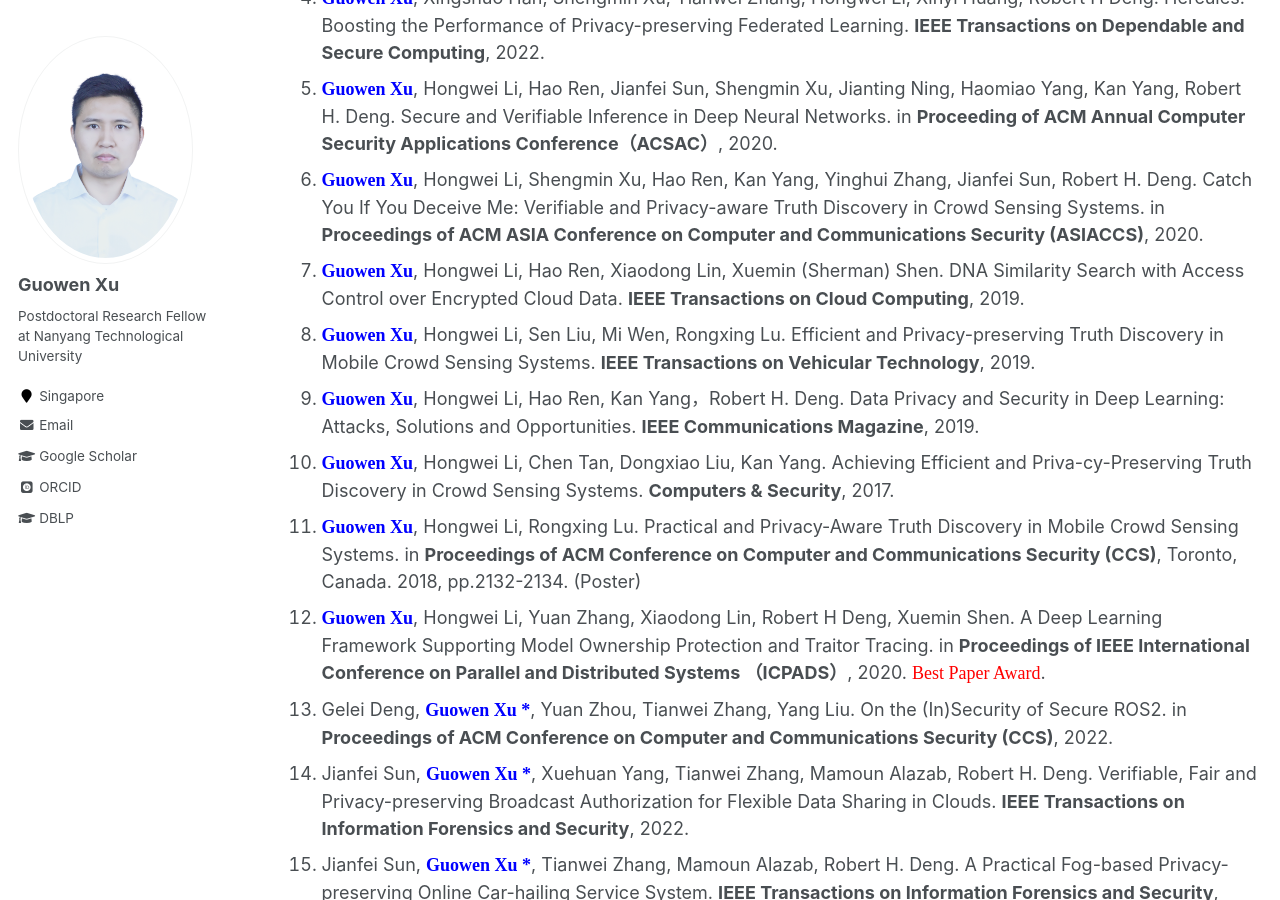
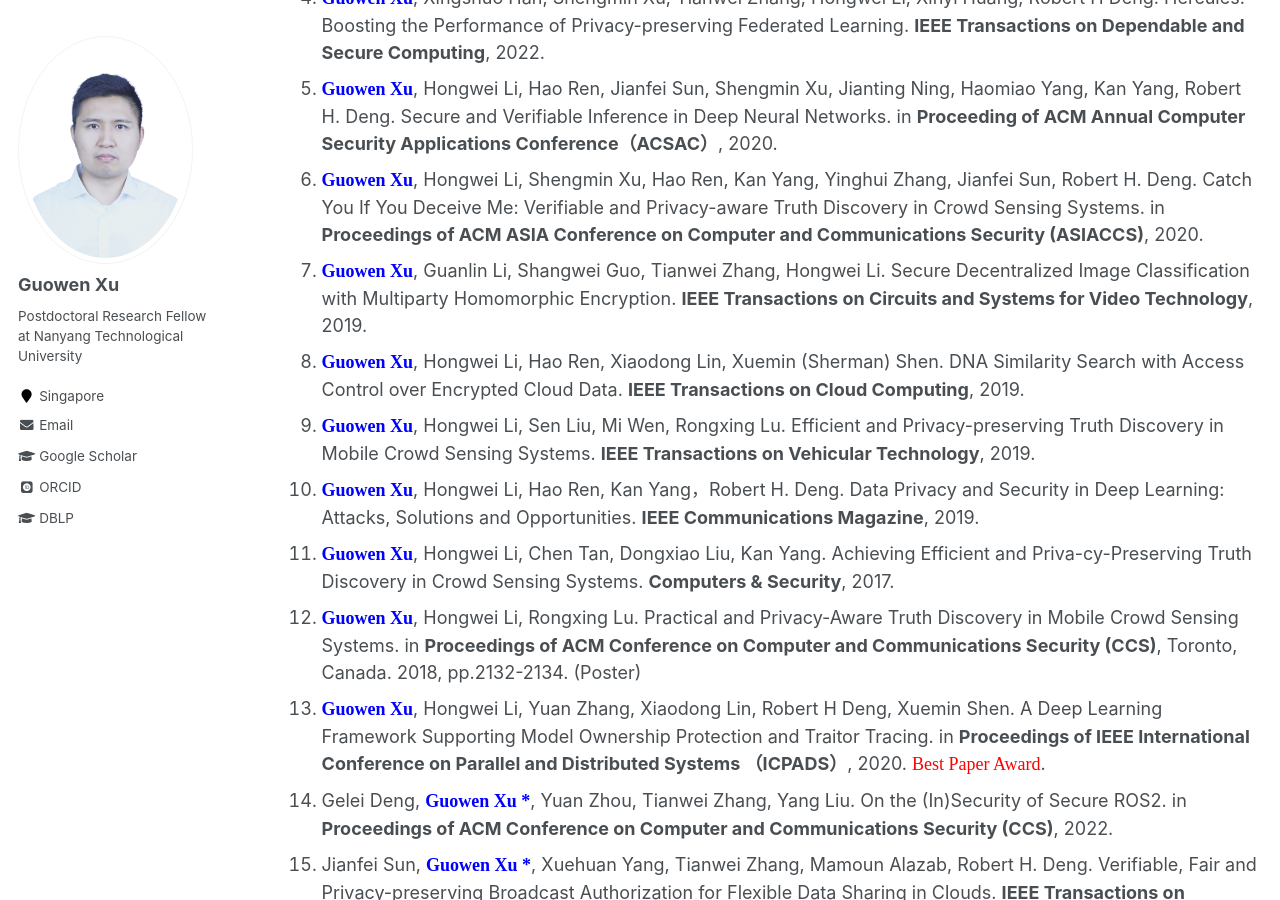
Before and after one commit to Guowen-xu/guowen-xu.github.io, a Jekyll site: the page built from _pages/publications.md, in a window 1280 px wide and 900 px high, scrolled down 579 px. Built offline with Jekyll 4.4.1, drawn with Linux system fonts in a browser that asks for light colours; some web fonts are replaced.

Commit message:
Update publications.md

```diff
--- a/_pages/publications.md
+++ b/_pages/publications.md
@@ -20,36 +20,37 @@ You can find my articles on my [Google Scholar](https://scholar.google.com.hk/ci
 4. **<font face="Times New Roman" color=blue size=4> Guowen Xu</font>**, Xingshuo Han, Shengmin Xu, Tianwei Zhang, Hongwei Li, Xinyi Huang, Robert H Deng. Hercules: Boosting the Performance of Privacy-preserving Federated Learning. **IEEE Transactions on Dependable and Secure Computing**, 2022.
 5. **<font face="Times New Roman" color=blue size=4> Guowen Xu</font>**, Hongwei Li, Hao Ren, Jianfei Sun, Shengmin Xu, Jianting Ning, Haomiao Yang, Kan Yang, Robert H. Deng. Secure and Verifiable Inference in Deep Neural Networks. in **Proceeding of ACM Annual Computer Security Applications Conference（ACSAC）**, 2020.
 6. **<font face="Times New Roman" color=blue size=4> Guowen Xu</font>**, Hongwei Li, Shengmin Xu, Hao Ren, Kan Yang, Yinghui Zhang, Jianfei Sun, Robert H. Deng. Catch You If You Deceive Me: Verifiable and Privacy-aware Truth Discovery in Crowd Sensing Systems. in **Proceedings of ACM ASIA Conference on Computer and Communications Security (ASIACCS)**, 2020.
-7. **<font face="Times New Roman" color=blue size=4> Guowen Xu</font>**, Hongwei Li, Hao Ren, Xiaodong Lin, Xuemin (Sherman) Shen. DNA Similarity Search with Access Control over Encrypted Cloud Data. **IEEE Transactions on Cloud Computing**, 2019.
-8. **<font face="Times New Roman" color=blue size=4> Guowen Xu</font>**, Hongwei Li, Sen Liu, Mi Wen, Rongxing Lu. Efficient and Privacy-preserving Truth Discovery in Mobile Crowd Sensing Systems. **IEEE Transactions on Vehicular Technology**,  2019.
-9. **<font face="Times New Roman" color=blue size=4> Guowen Xu</font>**, Hongwei Li, Hao Ren, Kan Yang，Robert H. Deng. Data Privacy and Security in Deep Learning: Attacks, Solutions and Opportunities. **IEEE Communications Magazine**, 2019.
-10. **<font face="Times New Roman" color=blue size=4> Guowen Xu</font>**, Hongwei Li, Chen Tan, Dongxiao Liu, Kan Yang. Achieving Efficient and Priva-cy-Preserving Truth Discovery in Crowd Sensing Systems. **Computers & Security**, 2017.
-11. **<font face="Times New Roman" color=blue size=4> Guowen Xu</font>**, Hongwei Li, Rongxing Lu. Practical and Privacy-Aware Truth Discovery in Mobile Crowd Sensing Systems. in **Proceedings of ACM  Conference on Computer and Communications Security (CCS)**, Toronto, Canada. 2018, pp.2132-2134. (Poster)
-12. **<font face="Times New Roman" color=blue size=4> Guowen Xu</font>**, Hongwei Li, Yuan Zhang, Xiaodong Lin, Robert H Deng, Xuemin Shen. A Deep Learning Framework Supporting Model Ownership Protection and Traitor Tracing. in **Proceedings of IEEE International Conference on Parallel and Distributed Systems （ICPADS）**, 2020. <font face="Times New Roman" color=red size=4> Best Paper Award</font>.
-13. Gelei Deng, **<font face="Times New Roman" color=blue size=4> Guowen Xu *</font>**, Yuan Zhou, Tianwei Zhang, Yang Liu. On the (In)Security of Secure ROS2. in **Proceedings of ACM  Conference on Computer and Communications Security (CCS)**, 2022.
-14. Jianfei Sun, **<font face="Times New Roman" color=blue size=4> Guowen Xu *</font>**, Xuehuan Yang, Tianwei Zhang, Mamoun Alazab, Robert H. Deng. Verifiable, Fair and Privacy-preserving Broadcast Authorization for Flexible Data Sharing in Clouds. **IEEE Transactions on Information Forensics and Security**, 2022.
-15. Jianfei Sun, **<font face="Times New Roman" color=blue size=4> Guowen Xu *</font>**, Tianwei Zhang, Mamoun Alazab, Robert H. Deng. A Practical Fog-based Privacy-preserving Online Car-hailing Service System. **IEEE Transactions on Information Forensics and Security**, 2022.
-16. Guanlin Li, **<font face="Times New Roman" color=blue size=4> Guowen Xu *</font>**, Han Qiu, Ruan He, Jiwei Li,  Tianwei Zhang. Improving Adversarial Robustness of 3D Point Cloud Classification Models. in **Proceeding of  European Conference on Computer Vision (ECCV)**, Tel-Aviv, 2022.
-17. Jianfei Sun,  **<font face="Times New Roman" color=blue size=4> Guowen Xu *</font>**, Tianwei Zhang, Xiaochun Cheng, Xingshuo Han, MingJian Tang. Secure Data Sharing with Flexible Cross-domain Authorization in Autonomous Vehicle Systems. **IEEE IEEE Transactions on Intelligent Transportation Systems**, 2021.
-18. Jianfei Sun,  **<font face="Times New Roman" color=blue size=4> Guowen Xu *</font>**, Tianwei Zhang, Hu Xiong, Hongwei Li, Robert H Deng. Share your data carefree: An efficient, scalable and privacy-preserving data sharing service in cloud computing. **IEEE Transactions on Cloud Computing**. 2021.
-19. Xingshuo Han, **<font face="Times New Roman" color=blue size=4> Guowen Xu</font>**, Yuan Zhou, Xuehuan Yang, Jiwei Li, Tianwei Zhang. Physical Backdoor Attacks to Lane Detection Systems in Autonomous Driving. in **Proceedings of ACM International Conference on Multimedia**, 2022.
-20. Haoran Yuan\*, Xiaofeng Chen, **<font face="Times New Roman" color=blue size=4> Guowen Xu *</font>**, Jianting Ning, Joseph Liu, Robert H Deng.  Efficient and Verifiable Proof of Replication with Fast Fault Localization. in **Proceedings of IEEE Conference on Computer Communications (INFOCOM)**, 2021.
-21. Xiaoyuan Liu, Hongwei Li, **<font face="Times New Roman" color=blue size=4> Guowen Xu</font>**, Zongqi Chen, Xiaoming Huang, and Rongxing Lu. Privacy-Enhanced Federated Learning against Poisoning Adversaries. **IEEE Transactions on Information Forensics and Security**, 2021.
-22. Shangwei Guo, Tianwei Zhang, **<font face="Times New Roman" color=blue size=4> Guowen Xu</font>**, Han Yu, Tao Xiang, Yang Liu. Topology-aware Differen-tial Privacy for Decentralized Image Classification. **IEEE Transactions on Circuits and Systems for Video Technology**, 2021.
-23. Wenbo Jiang, Hongwei Li, **<font face="Times New Roman" color=blue size=4> Guowen Xu</font>**, Tianwei Zhang, Rongxing Lu. Physical Black-box Adversarial Attacks through Transformations. **IEEE Transactions on Big Data**. 2022.
-24. Meng Hao, Hongwei Li, **<font face="Times New Roman" color=blue size=4> Guowen Xu</font>**, Hanxiao Chen, Tianwei Zhang. Efficient, Private and Robust Federated Learning. in **Proceeding of ACM Annual Computer Security Applications Conference (ACSAC)**, 2021.
-25. Yiran Li, Hongwei Li,  **<font face="Times New Roman" color=blue size=4> Guowen Xu</font>**, Tao Xiang, Rongxing Lu. Practical Privacy-Preserving Federated Learning in Vehicular Fog Computing. **IEEE Transactions on Vehicular Technology**, 2021.
-26. Guiqiang Hu, Hongwei Li, **<font face="Times New Roman" color=blue size=4> Guowen Xu</font>**, Xinqiang Ma. Enabling Simultaneous Content Regulation and Privacy Protection for Cloud Storage Image. **IEEE Transactions on Cloud Computing**. 2021.
-27. Hao Ren, Hongwei Li, Dongxiao Liu,  **<font face="Times New Roman" color=blue size=4> Guowen Xu</font>**, Xuemin Shen. Enabling Secure and Versatile Packet Inspection with Probable Cause Privacy for Outsourced Middlebox. **IEEE Transactions on Cloud Computing**. 2021.
-28. Hao Ren, Hongwei Li, Dongxiao Liu,  **<font face="Times New Roman" color=blue size=4> Guowen Xu</font>**，Nan Cheng, Sherman Shen. Privacy-preserving Efficient Verifiable Deep Packet Inspection for Cloud-assisted Middlebox.  **IEEE Transactions on Cloud Computing**. 2021.
-29. Meng Hao, Hongwei Li, Xizhao Luo, **<font face="Times New Roman" color=blue size=4> Guowen Xu</font>**, Haomiao Yang and Sen Liu. Efficient and Priva-cy-enhanced Federated Learning for Industrial Artificial Intelligence. **IEEE Transactions on Industrial Informatics**. 2021
-30. Shengmin Xu, Jianting Ning, Jinhua Ma, **<font face="Times New Roman" color=blue size=4> Guowen Xu</font>**, Jiaming Yuan, Robert Deng. Revocable Policy-Based Chameleon Hash, in **Proceedings of European Symposium on Research in Computer Security (ESORICS)**,2021.
-31. Hanxiao Chen, Hongwei Li, Yingzhe Wang, Meng Hao,  **<font face="Times New Roman" color=blue size=4> Guowen Xu</font>**, Tianwei Zhang. PriVDT: An Efficient Two-Party Cryptographic Framework for Vertical Decision Trees. **IEEE Transactions on Information Forensics and Security**, 2022.
-32. Dongyun Xue, Haomiao Yang, Mengyu Ge, Jingwei Li, **<font face="Times New Roman" color=blue size=4> Guowen Xu</font>**, Hongwei Li. Fast Genera-tion-Based Gradient Leakage Attacks against Highly Compressed Gradients. in  **Proceedings of IEEE Conference on Computer Communications**, 2023.
-33. Shengmin Xu, Jianting Ning, Yingjiu Li, Yinghui Zhang, **<font face="Times New Roman" color=blue size=4> Guowen Xu</font>**, Xinyi Huang, Robert H. Deng. A Secure EMR Sharing System with Tamper Resistance and Expressive Access Control. **IEEE Transactions on Dependable and Secure Computing**, 2021.
-34. Shengmin Xu, Jianting Ning, Yingjiu Li, Yinghui zhang, **<font face="Times New Roman" color=blue size=4> Guowen Xu</font>**, Xinyi Huang, Robert H Deng. Match in My Way: Fine-Grained Bilateral Access Control for Secure Cloud-Fog Computing. **IEEE Transactions on Dependable and Secure Computing**, 2020.
-35. Jingwei Wang, Xinchun Yin, Jianting Ning, Shengmin Xu, **<font face="Times New Roman" color=blue size=4> Guowen Xu</font>**, and Xinyi Huang. Secure Updatable Storage Access Control System for EHRs in the Cloud. **IEEE Transactions on Services Computing**, 2022.
-36. Wenbo Jiang, Tianwei Zhang, Han Qiu, Hongwei Li, **<font face="Times New Roman" color=blue size=4> Guowen Xu</font>**, Incremental Learning, Incremental Backdoor Threats.**IEEE Transactions on Dependable and Secure Computing**, 2022.
-37. Meng Hao, Hongwei Li, Hanxiao Chen, Pengzhi Xing, **<font face="Times New Roman" color=blue size=4> Guowen Xu</font>**, Tianwei Zhang. Iron: Private Inference on Transformers. in **Proceedings of Neural Information Processing Systems (NeurIPS)**. 2022.
-38. Shengmin Xu, Jianting Ning, Xinyi Huang, Yingjiu Li, **<font face="Times New Roman" color=blue size=4> Guowen Xu</font>**. Untouchable Once Revoking: A Practical and Secure Dynamic EHR Sharing System via Cloud. **IEEE Transactions on Dependable and Secure Computing**, 2021.
-39. Haoxiao Chen, Hongwei Li, Guishan Dong, Meng Hao, **<font face="Times New Roman" color=blue size=4> Guowen Xu</font>**, Xiaoming Huang, Zhe Liu. Practical Membership Inference Attack Against Collaborative Inference in Industrial IoT. **IEEE Transactions on Industrial Informatics**, 2021.
+7. **<font face="Times New Roman" color=blue size=4> Guowen Xu</font>**,  Guanlin Li, Shangwei Guo, Tianwei Zhang, Hongwei Li. Secure Decentralized Image Classification with Multiparty Homomorphic Encryption. **IEEE Transactions on Circuits and Systems for Video Technology**, 2019.
+8. **<font face="Times New Roman" color=blue size=4> Guowen Xu</font>**, Hongwei Li, Hao Ren, Xiaodong Lin, Xuemin (Sherman) Shen. DNA Similarity Search with Access Control over Encrypted Cloud Data. **IEEE Transactions on Cloud Computing**, 2019.
+9. **<font face="Times New Roman" color=blue size=4> Guowen Xu</font>**, Hongwei Li, Sen Liu, Mi Wen, Rongxing Lu. Efficient and Privacy-preserving Truth Discovery in Mobile Crowd Sensing Systems. **IEEE Transactions on Vehicular Technology**,  2019.
+10. **<font face="Times New Roman" color=blue size=4> Guowen Xu</font>**, Hongwei Li, Hao Ren, Kan Yang，Robert H. Deng. Data Privacy and Security in Deep Learning: Attacks, Solutions and Opportunities. **IEEE Communications Magazine**, 2019.
+11. **<font face="Times New Roman" color=blue size=4> Guowen Xu</font>**, Hongwei Li, Chen Tan, Dongxiao Liu, Kan Yang. Achieving Efficient and Priva-cy-Preserving Truth Discovery in Crowd Sensing Systems. **Computers & Security**, 2017.
+12. **<font face="Times New Roman" color=blue size=4> Guowen Xu</font>**, Hongwei Li, Rongxing Lu. Practical and Privacy-Aware Truth Discovery in Mobile Crowd Sensing Systems. in **Proceedings of ACM  Conference on Computer and Communications Security (CCS)**, Toronto, Canada. 2018, pp.2132-2134. (Poster)
+13. **<font face="Times New Roman" color=blue size=4> Guowen Xu</font>**, Hongwei Li, Yuan Zhang, Xiaodong Lin, Robert H Deng, Xuemin Shen. A Deep Learning Framework Supporting Model Ownership Protection and Traitor Tracing. in **Proceedings of IEEE International Conference on Parallel and Distributed Systems （ICPADS）**, 2020. <font face="Times New Roman" color=red size=4> Best Paper Award</font>.
+14. Gelei Deng, **<font face="Times New Roman" color=blue size=4> Guowen Xu *</font>**, Yuan Zhou, Tianwei Zhang, Yang Liu. On the (In)Security of Secure ROS2. in **Proceedings of ACM  Conference on Computer and Communications Security (CCS)**, 2022.
+15. Jianfei Sun, **<font face="Times New Roman" color=blue size=4> Guowen Xu *</font>**, Xuehuan Yang, Tianwei Zhang, Mamoun Alazab, Robert H. Deng. Verifiable, Fair and Privacy-preserving Broadcast Authorization for Flexible Data Sharing in Clouds. **IEEE Transactions on Information Forensics and Security**, 2022.
+16. Jianfei Sun, **<font face="Times New Roman" color=blue size=4> Guowen Xu *</font>**, Tianwei Zhang, Mamoun Alazab, Robert H. Deng. A Practical Fog-based Privacy-preserving Online Car-hailing Service System. **IEEE Transactions on Information Forensics and Security**, 2022.
+17. Guanlin Li, **<font face="Times New Roman" color=blue size=4> Guowen Xu *</font>**, Han Qiu, Ruan He, Jiwei Li,  Tianwei Zhang. Improving Adversarial Robustness of 3D Point Cloud Classification Models. in **Proceeding of  European Conference on Computer Vision (ECCV)**, Tel-Aviv, 2022.
+18. Jianfei Sun,  **<font face="Times New Roman" color=blue size=4> Guowen Xu *</font>**, Tianwei Zhang, Xiaochun Cheng, Xingshuo Han, MingJian Tang. Secure Data Sharing with Flexible Cross-domain Authorization in Autonomous Vehicle Systems. **IEEE IEEE Transactions on Intelligent Transportation Systems**, 2021.
+19. Jianfei Sun,  **<font face="Times New Roman" color=blue size=4> Guowen Xu *</font>**, Tianwei Zhang, Hu Xiong, Hongwei Li, Robert H Deng. Share your data carefree: An efficient, scalable and privacy-preserving data sharing service in cloud computing. **IEEE Transactions on Cloud Computing**. 2021.
+20. Xingshuo Han, **<font face="Times New Roman" color=blue size=4> Guowen Xu</font>**, Yuan Zhou, Xuehuan Yang, Jiwei Li, Tianwei Zhang. Physical Backdoor Attacks to Lane Detection Systems in Autonomous Driving. in **Proceedings of ACM International Conference on Multimedia**, 2022.
+21. Haoran Yuan\*, Xiaofeng Chen, **<font face="Times New Roman" color=blue size=4> Guowen Xu *</font>**, Jianting Ning, Joseph Liu, Robert H Deng.  Efficient and Verifiable Proof of Replication with Fast Fault Localization. in **Proceedings of IEEE Conference on Computer Communications (INFOCOM)**, 2021.
+22. Xiaoyuan Liu, Hongwei Li, **<font face="Times New Roman" color=blue size=4> Guowen Xu</font>**, Zongqi Chen, Xiaoming Huang, and Rongxing Lu. Privacy-Enhanced Federated Learning against Poisoning Adversaries. **IEEE Transactions on Information Forensics and Security**, 2021.
+23. Shangwei Guo, Tianwei Zhang, **<font face="Times New Roman" color=blue size=4> Guowen Xu</font>**, Han Yu, Tao Xiang, Yang Liu. Topology-aware Differen-tial Privacy for Decentralized Image Classification. **IEEE Transactions on Circuits and Systems for Video Technology**, 2021.
+24. Wenbo Jiang, Hongwei Li, **<font face="Times New Roman" color=blue size=4> Guowen Xu</font>**, Tianwei Zhang, Rongxing Lu. Physical Black-box Adversarial Attacks through Transformations. **IEEE Transactions on Big Data**. 2022.
+25. Meng Hao, Hongwei Li, **<font face="Times New Roman" color=blue size=4> Guowen Xu</font>**, Hanxiao Chen, Tianwei Zhang. Efficient, Private and Robust Federated Learning. in **Proceeding of ACM Annual Computer Security Applications Conference (ACSAC)**, 2021.
+26. Yiran Li, Hongwei Li,  **<font face="Times New Roman" color=blue size=4> Guowen Xu</font>**, Tao Xiang, Rongxing Lu. Practical Privacy-Preserving Federated Learning in Vehicular Fog Computing. **IEEE Transactions on Vehicular Technology**, 2021.
+27. Guiqiang Hu, Hongwei Li, **<font face="Times New Roman" color=blue size=4> Guowen Xu</font>**, Xinqiang Ma. Enabling Simultaneous Content Regulation and Privacy Protection for Cloud Storage Image. **IEEE Transactions on Cloud Computing**. 2021.
+28. Hao Ren, Hongwei Li, Dongxiao Liu,  **<font face="Times New Roman" color=blue size=4> Guowen Xu</font>**, Xuemin Shen. Enabling Secure and Versatile Packet Inspection with Probable Cause Privacy for Outsourced Middlebox. **IEEE Transactions on Cloud Computing**. 2021.
+29. Hao Ren, Hongwei Li, Dongxiao Liu,  **<font face="Times New Roman" color=blue size=4> Guowen Xu</font>**，Nan Cheng, Sherman Shen. Privacy-preserving Efficient Verifiable Deep Packet Inspection for Cloud-assisted Middlebox.  **IEEE Transactions on Cloud Computing**. 2021.
+30. Meng Hao, Hongwei Li, Xizhao Luo, **<font face="Times New Roman" color=blue size=4> Guowen Xu</font>**, Haomiao Yang and Sen Liu. Efficient and Priva-cy-enhanced Federated Learning for Industrial Artificial Intelligence. **IEEE Transactions on Industrial Informatics**. 2021
+31. Shengmin Xu, Jianting Ning, Jinhua Ma, **<font face="Times New Roman" color=blue size=4> Guowen Xu</font>**, Jiaming Yuan, Robert Deng. Revocable Policy-Based Chameleon Hash, in **Proceedings of European Symposium on Research in Computer Security (ESORICS)**,2021.
+32. Hanxiao Chen, Hongwei Li, Yingzhe Wang, Meng Hao,  **<font face="Times New Roman" color=blue size=4> Guowen Xu</font>**, Tianwei Zhang. PriVDT: An Efficient Two-Party Cryptographic Framework for Vertical Decision Trees. **IEEE Transactions on Information Forensics and Security**, 2022.
+33. Dongyun Xue, Haomiao Yang, Mengyu Ge, Jingwei Li, **<font face="Times New Roman" color=blue size=4> Guowen Xu</font>**, Hongwei Li. Fast Genera-tion-Based Gradient Leakage Attacks against Highly Compressed Gradients. in  **Proceedings of IEEE Conference on Computer Communications**, 2023.
+34. Shengmin Xu, Jianting Ning, Yingjiu Li, Yinghui Zhang, **<font face="Times New Roman" color=blue size=4> Guowen Xu</font>**, Xinyi Huang, Robert H. Deng. A Secure EMR Sharing System with Tamper Resistance and Expressive Access Control. **IEEE Transactions on Dependable and Secure Computing**, 2021.
+35. Shengmin Xu, Jianting Ning, Yingjiu Li, Yinghui zhang, **<font face="Times New Roman" color=blue size=4> Guowen Xu</font>**, Xinyi Huang, Robert H Deng. Match in My Way: Fine-Grained Bilateral Access Control for Secure Cloud-Fog Computing. **IEEE Transactions on Dependable and Secure Computing**, 2020.
+36. Jingwei Wang, Xinchun Yin, Jianting Ning, Shengmin Xu, **<font face="Times New Roman" color=blue size=4> Guowen Xu</font>**, and Xinyi Huang. Secure Updatable Storage Access Control System for EHRs in the Cloud. **IEEE Transactions on Services Computing**, 2022.
+37. Wenbo Jiang, Tianwei Zhang, Han Qiu, Hongwei Li, **<font face="Times New Roman" color=blue size=4> Guowen Xu</font>**, Incremental Learning, Incremental Backdoor Threats.**IEEE Transactions on Dependable and Secure Computing**, 2022.
+38. Meng Hao, Hongwei Li, Hanxiao Chen, Pengzhi Xing, **<font face="Times New Roman" color=blue size=4> Guowen Xu</font>**, Tianwei Zhang. Iron: Private Inference on Transformers. in **Proceedings of Neural Information Processing Systems (NeurIPS)**. 2022.
+39. Shengmin Xu, Jianting Ning, Xinyi Huang, Yingjiu Li, **<font face="Times New Roman" color=blue size=4> Guowen Xu</font>**. Untouchable Once Revoking: A Practical and Secure Dynamic EHR Sharing System via Cloud. **IEEE Transactions on Dependable and Secure Computing**, 2021.
+40. Haoxiao Chen, Hongwei Li, Guishan Dong, Meng Hao, **<font face="Times New Roman" color=blue size=4> Guowen Xu</font>**, Xiaoming Huang, Zhe Liu. Practical Membership Inference Attack Against Collaborative Inference in Industrial IoT. **IEEE Transactions on Industrial Informatics**, 2021.
```
